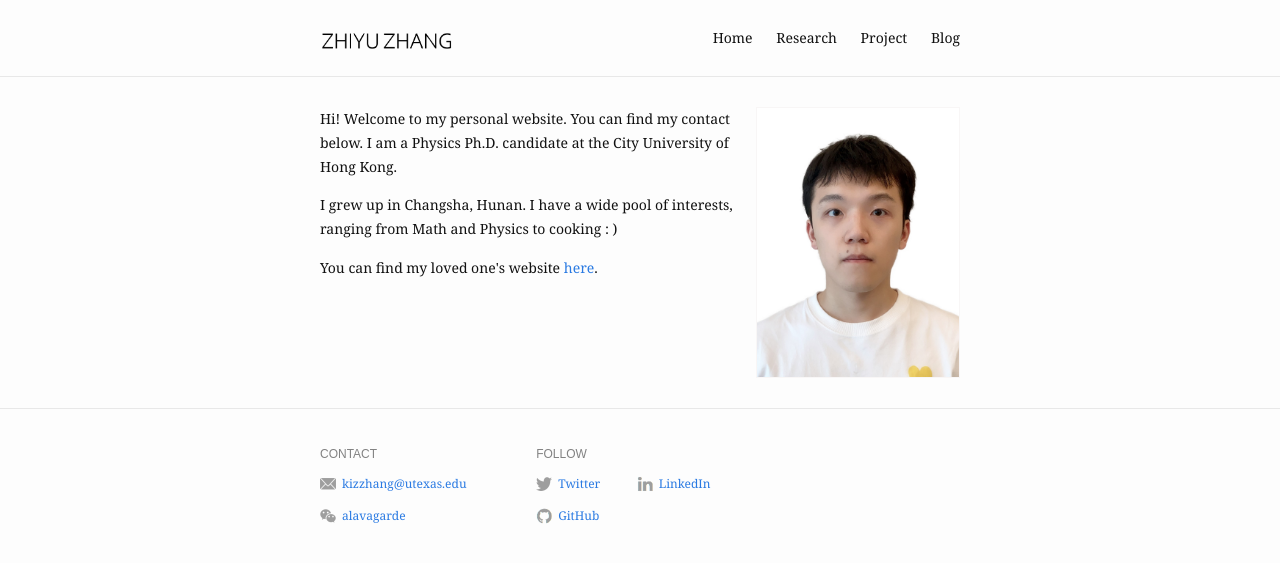
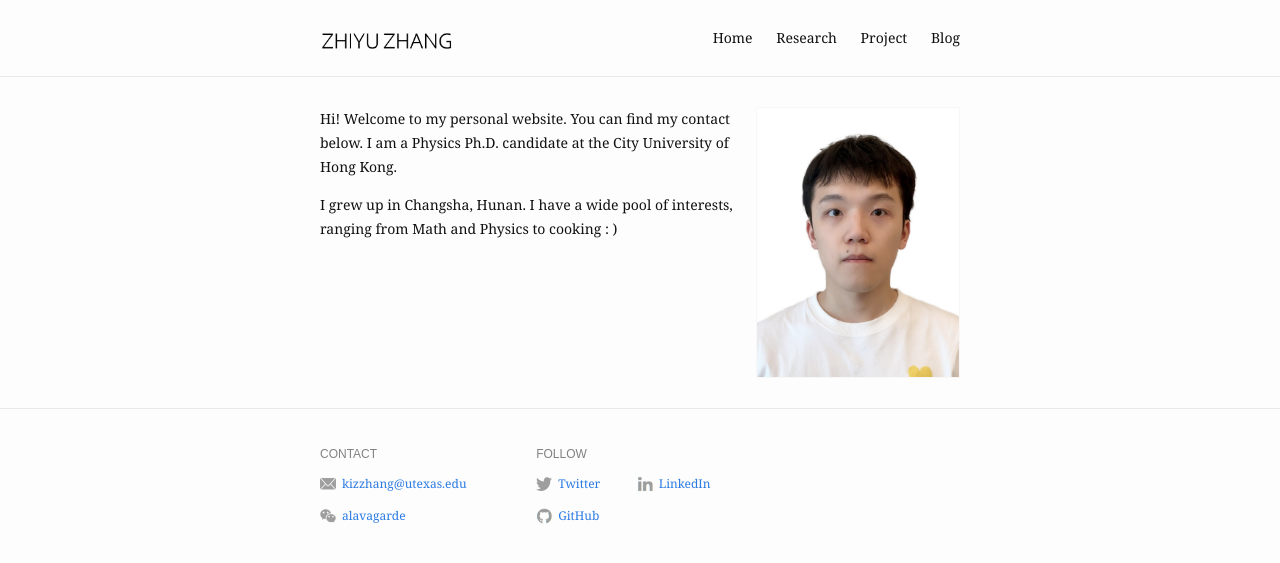
Before and after one commit to kizzhang/kizzhang.github.io, a Jekyll site: the page built from index.md, in a window 1280 px wide. Shown: the top 563 px of the page. Built offline with Jekyll 4.4.1, drawn with Linux system fonts in a browser that asks for light colours.

Commit message:
Update index.md

```diff
--- a/index.md
+++ b/index.md
@@ -14,5 +14,4 @@ profile_picture:
 </p>
 
 <p>
-  You can find my loved one's website  <a href="https://jinyuan.cargo.site/Info">here</a>.
-</p>
+<p>
```
